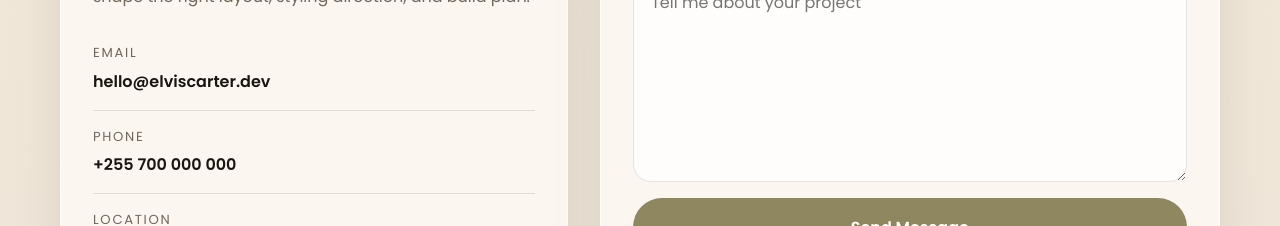
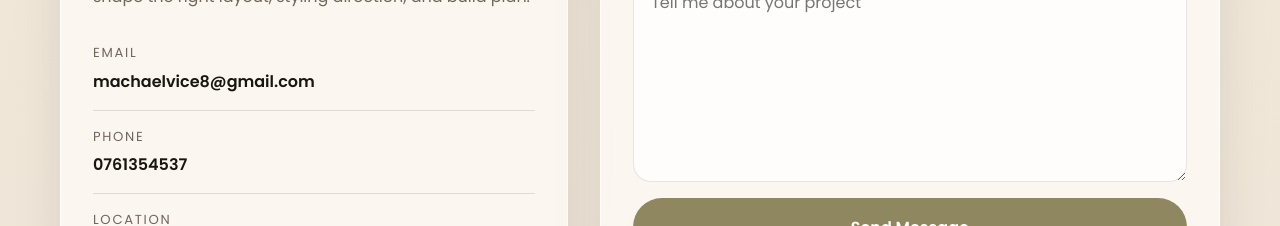
Before and after one commit to Elvis184/portfolio-website, a React (Vite) app: page / in a window 1280 px wide. Shown: the part 5588-5814 px from the top of the page. Built offline with nearby package versions, Linux system fonts and the light colour scheme.

Commit message:
updated portfolio website

```diff
--- a/src/App.jsx
+++ b/src/App.jsx
@@ -458,13 +458,13 @@ export default function App() {
               <div className="contact-details">
                 <div>
                   <span>Email</span>
-                  <a href="mailto:hello@elviscarter.dev">
-                    hello@elviscarter.dev
+                  <a href="mailto:machaelvice8@gmail.com">
+                    machaelvice8@gmail.com
                   </a>
                 </div>
                 <div>
                   <span>Phone</span>
-                  <a href="tel:+255700000000">+255 700 000 000</a>
+                  <a href="tel:0761354537">0761354537</a>
                 </div>
                 <div>
                   <span>Location</span>
```
